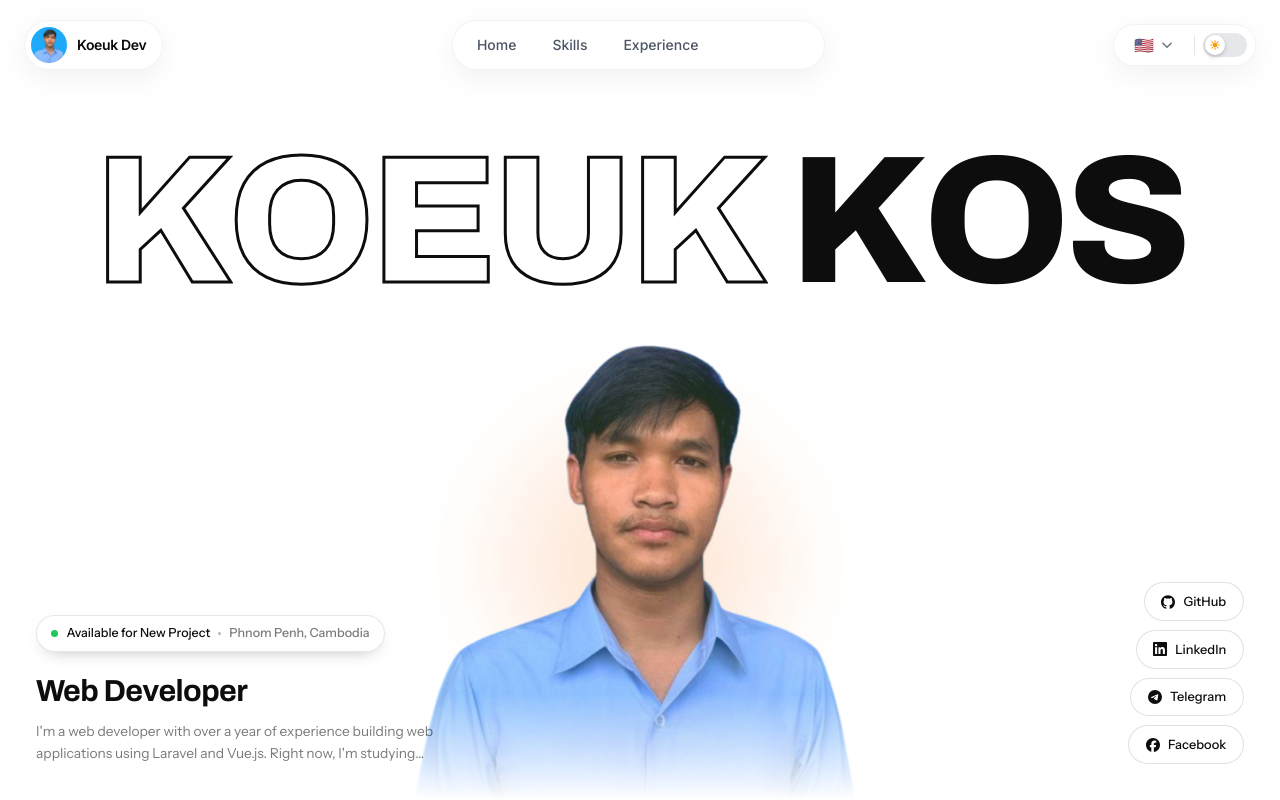
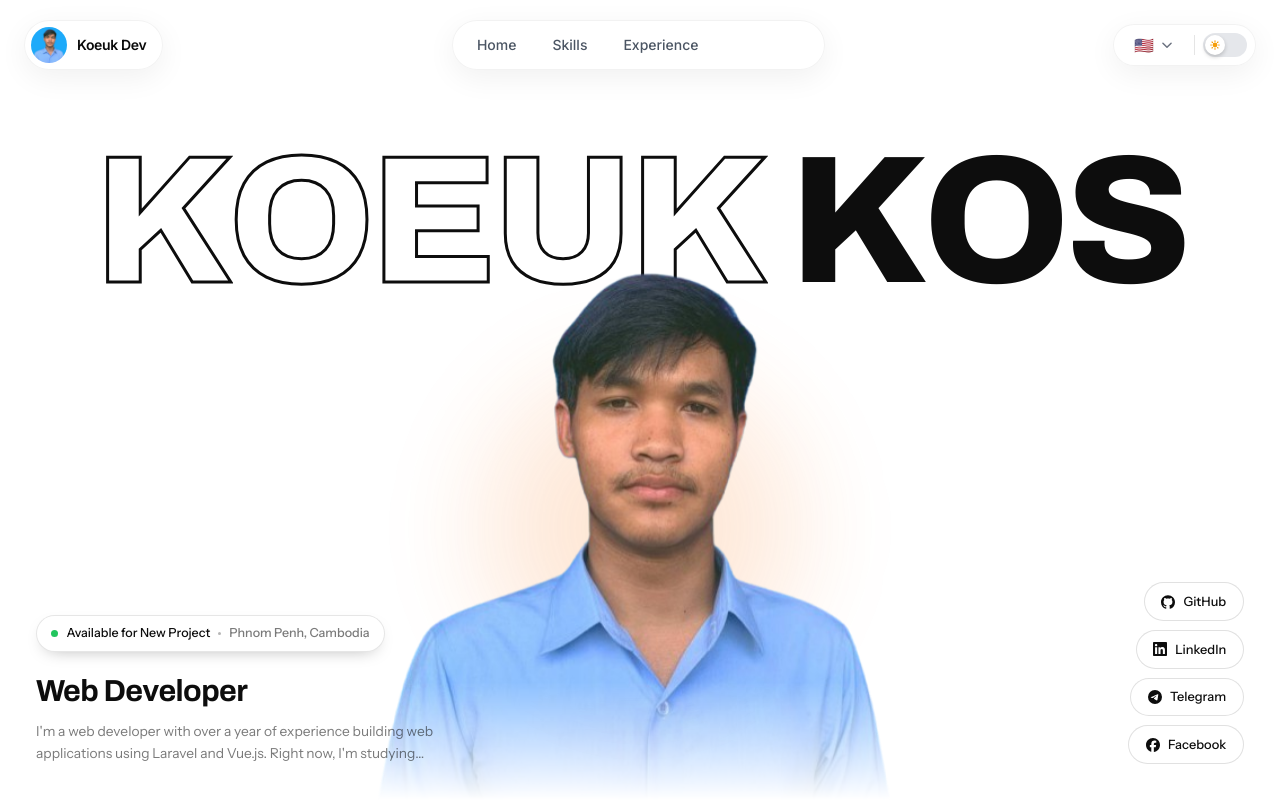
Before and after one commit to koeuk/Portfolio, a Nuxt app: page / in a window 1280 px wide. Shown: the top 800 px of the page. Built offline with nearby package versions, Linux system fonts and the light colour scheme.

Commit message:
style: remove card gradient overlays and increase hero component dimensions

```diff
--- a/components/WorkExperience.vue
+++ b/components/WorkExperience.vue
@@ -146,12 +146,9 @@ const { isVisible, elementRef } = useScrollAnimation()
   transition: opacity 0.55s ease;
 }
 
-.glass-card-blue::after {
-  background: radial-gradient(120% 120% at 80% 0%, rgba(59, 130, 246, 0.18), transparent 60%);
-}
-
+.glass-card-blue::after,
 .glass-card-green::after {
-  background: radial-gradient(120% 120% at 20% 0%, rgba(34, 197, 94, 0.18), transparent 60%);
+  background: none;
 }
 
 .glass-card:hover {
--- a/components/ui/HeroFuturistic.vue
+++ b/components/ui/HeroFuturistic.vue
@@ -214,7 +214,7 @@ html.dark .name-solid { color: #fafafa; }
   position: relative;
   z-index: 2;
   margin: -0.32em auto 0;
-  width: min(78vw, 30rem);
+  width: min(86vw, 34rem);
   flex: 1;
   display: flex;
   align-items: flex-end;
@@ -355,8 +355,8 @@ html.dark .social-pill:hover { color: #86efac; border-color: #22c55e; }
     position: absolute;
     inset: auto 0 0;
     margin: 0 auto;
-    width: min(38vw, 32rem);
-    height: 74%;
+    width: min(44vw, 37rem);
+    height: 82%;
   }
 
   .hero-intro {
```
